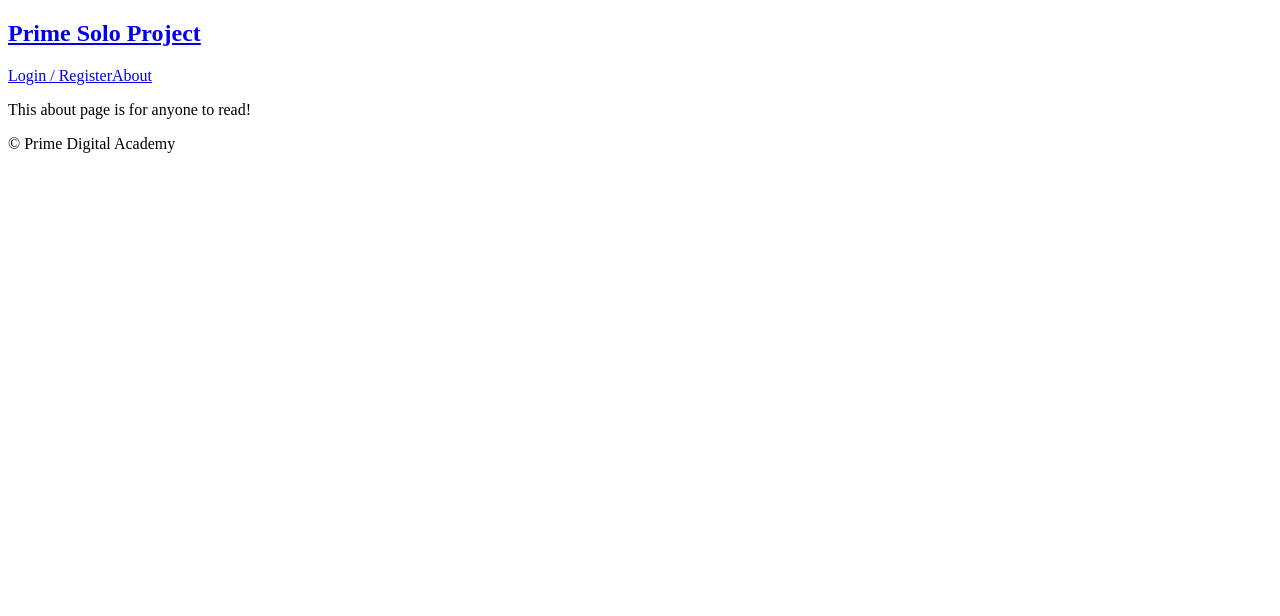
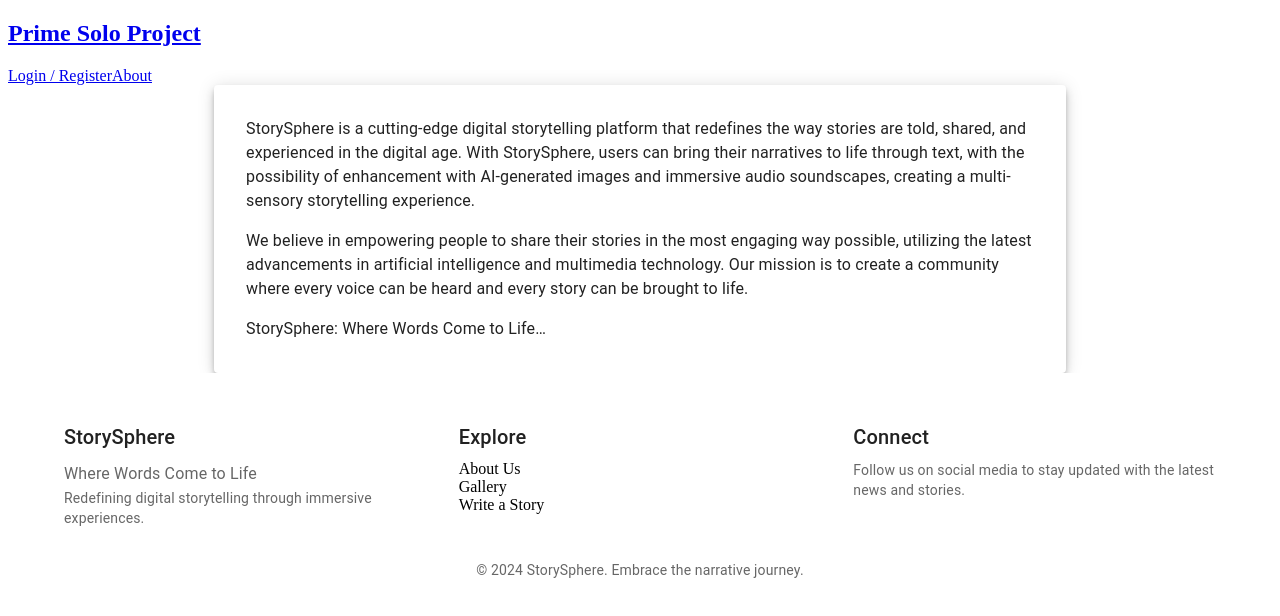
Before and after one commit to TyDomben/storySphere, a React (Vite) app: page /#/about in a window 1280 px wide. Shown: the top 616 px of the page. Built offline with nearby package versions, Linux system fonts and the light colour scheme; no server answers.

Commit message:
setting up components that already exist as styling templates

```diff
--- a/src/components/AboutPage/AboutPage.jsx
+++ b/src/components/AboutPage/AboutPage.jsx
@@ -1,5 +1,6 @@
-import React from 'react';
-
+import React from "react";
+import { Container, Typography, Paper } from "@mui/material";
+// Typography is the art of arranging letters and text to make written language legible, readable, and visually appealing. - from internet search
 // This is one of our simplest components
 // It doesn't have local state,
 // It doesn't dispatch any redux actions or display any part of redux state
@@ -7,11 +8,32 @@ import React from 'react';
 
 function AboutPage() {
   return (
-    <div className="container">
-      <div>
-        <p>This about page is for anyone to read!</p>
-      </div>
-    </div>
+    <Container component="main" maxWidth="md">
+      {/* // Container - center horizontally // component - the main one // maxWidth
+      - the max width of the container - medium here */}
+      <Paper elevation={6} style={{ padding: "2rem" }}>
+        {/* rem unit means "The root element's font-size */}
+        {/* // Paper somewhere to place MUI components - like a sheet of paper //
+        elevation - the elevation of the paper - 6 here - like a shadow */}
+        <Typography variant="body1">
+          StorySphere is a cutting-edge digital storytelling platform that
+          redefines the way stories are told, shared, and experienced in the
+          digital age. With StorySphere, users can bring their narratives to
+          life through text, with the possibility of enhancement with
+          AI-generated images and immersive audio soundscapes, creating a
+          multi-sensory storytelling experience.
+        </Typography>
+        <Typography variant="body1" style={{ marginTop: "1rem" }}>
+        {/* using style from inline styling instead of sx from MUI */}
+          We believe in empowering people to share their stories in the most
+          engaging way possible, utilizing the latest advancements in artificial
+          intelligence and multimedia technology. Our mission is to create a
+          community where every voice can be heard and every story can be
+          brought to life.
+        </Typography>
+        <Typography variant="body1" style={{ marginTop: "1rem" }}> StorySphere: Where Words Come to Life…</Typography>
+      </Paper>
+    </Container>
   );
 }
 
--- a/src/components/App/App.jsx
+++ b/src/components/App/App.jsx
@@ -9,15 +9,21 @@ import {
 import { useDispatch, useSelector } from "react-redux";
 
 import Nav from "../Nav/Nav";
+
 import Footer from "../Footer/Footer";
 
 import ProtectedRoute from "../ProtectedRoute/ProtectedRoute";
 
 import AboutPage from "../AboutPage/AboutPage";
+
 import UserPage from "../UserPage/UserPage";
+
 import InfoPage from "../InfoPage/InfoPage";
+
 import LandingPage from "../LandingPage/LandingPage";
+
 import LoginPage from "../LoginPage/LoginPage";
+
 import RegisterPage from "../RegisterPage/RegisterPage";
 
 function App() {
--- a/src/components/Footer/Footer.jsx
+++ b/src/components/Footer/Footer.jsx
@@ -1,12 +1,52 @@
-import React from 'react';
-
-// This is one of our simplest components
-// It doesn't have local state, so it can be a function component.
-// It doesn't dispatch any redux actions or display any part of redux state
-// or even care what the redux state is, so it doesn't need 'connect()'
+import React from "react";
+import { Box, Container, Grid, Link, Typography } from "@mui/material";
 
 function Footer() {
-  return <footer>&copy; Prime Digital Academy</footer>;
+  return (
+    <Box component="footer" sx={{ bgcolor: "background.paper", py: 6 }}>
+      <Container maxWidth="lg">
+        <Grid container spacing={4} justifyContent="space-between">
+          <Grid item xs={12} sm={4}>
+            <Typography variant="h6" color="textPrimary" gutterBottom>
+              StorySphere
+            </Typography>
+            <Typography variant="subtitle1" color="textSecondary">
+              Where Words Come to Life
+            </Typography>
+            <Typography variant="body2" color="textSecondary">
+              Redefining digital storytelling through immersive experiences.
+            </Typography>
+          </Grid>
+          <Grid item xs={6} sm={4}>
+            <Typography variant="h6" color="textPrimary" gutterBottom>
+              Explore
+            </Typography>
+            <Link href="/about" color="inherit" underline="hover">About Us</Link><br/>
+            <Link href="/gallery" color="inherit" underline="hover">Gallery</Link><br/>
+            <Link href="/story-editor" color="inherit" underline="hover">Write a Story</Link><br/>
+            {/* Add more links as needed */}
+          </Grid>
+          <Grid item xs={6} sm={4}>
+            <Typography variant="h6" color="textPrimary" gutterBottom>
+              Connect
+            </Typography>
+            <Typography variant="body2" color="textSecondary">
+              Follow us on social media to stay updated with the latest news and stories.
+            </Typography>
+            {/* Consider adding text links or simply a message encouraging to connect on social media */}
+          </Grid>
+        </Grid>
+        <Typography
+          variant="body2"
+          color="textSecondary"
+          align="center"
+          sx={{ pt: 4 }}
+        >
+          &copy; {new Date().getFullYear()} StorySphere. Embrace the narrative journey.
+        </Typography>
+      </Container>
+    </Box>
+  );
 }
 
 export default Footer;
--- a/src/components/Nav/Nav.jsx
+++ b/src/components/Nav/Nav.jsx
@@ -31,7 +31,11 @@ function Nav() {
               Info Page
             </Link>
 
+            {/* detailedstoryview and editstoryview are only available from certain screens - that is only from the gallery page */}
+
             <LogOutButton className="navLink" />
+
+
           </>
         )}
 
--- a/src/redux/actions/actions.js
+++ b/src/redux/actions/actions.js
@@ -0,0 +1,6 @@
+// example - will eventually uncomment to use this file
+
+// actions/userActions.js
+// export const loginRequest = () => ({ type: 'LOGIN_REQUEST' });
+// export const loginSuccess = user => ({ type: 'LOGIN_SUCCESS', payload: user });
+// export const loginFailure = error => ({ type: 'LOGIN_FAILURE', payload: error });
--- a/src/redux/sagas/_root.saga.js
+++ b/src/redux/sagas/_root.saga.js
@@ -10,6 +10,7 @@ import userSaga from './user.saga';
 // some sagas trigger other sagas, as an example
 // the registration triggers a login
 // and login triggers setting the user
+// TODO expand on this saga file
 export default function* rootSaga() {
   yield all([
     loginSaga(), // login saga is now registered
```
Also changed, not shown: src/theme/theme.js (+19 -0 lines), 1 other file (tests, documents, lock files or other folders).
